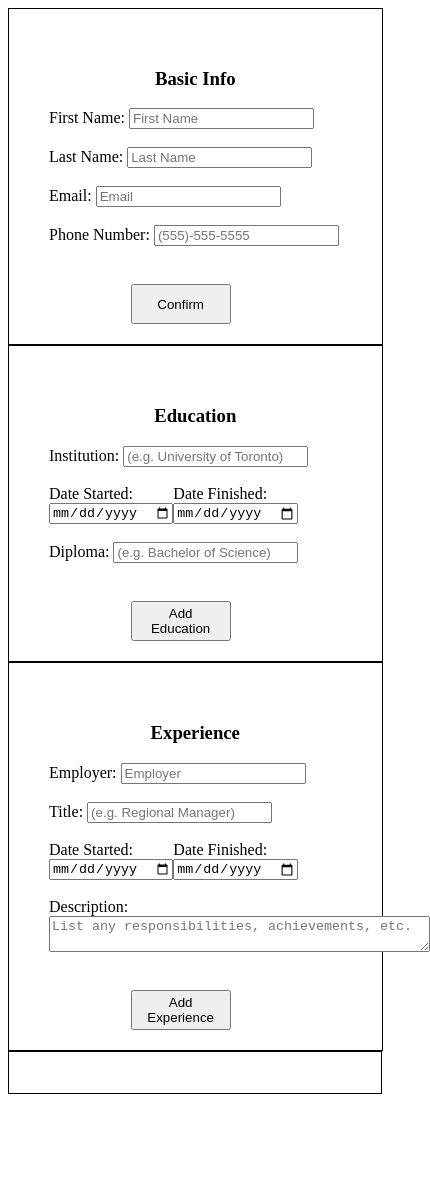
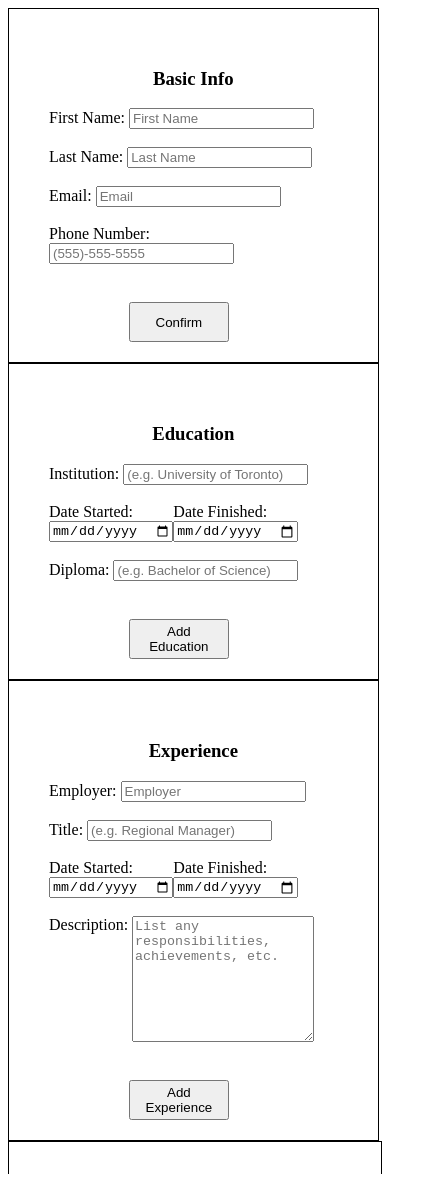
Before and after one commit to filroy-code/cv_app, a React (Create React App) app: page / in a window 390 px wide. Shown: the whole page, 430 px wide, since content can reach past the window. Before the commit the page ends 1102 px from the top, so only its background shows below. Built offline with nearby package versions, Linux system fonts and the light colour scheme.

Commit message:
fully working app with some UI improvements

```diff
--- a/src/App.js
+++ b/src/App.js
@@ -43,6 +43,7 @@ function App() {
 
   React.useEffect( () => {setPersonInfo(formStatus)}, [formStatus])
 
+
 //education info state and functions
   const [educationInfo, setEducationInfo] = React.useState([])
 
@@ -73,7 +74,8 @@ function App() {
         return ({...prevStatus,
         [name]: value })
   })
-  }
+}
+
 
   //experience info state and functions
   const [experienceInfo, setExperienceInfo] = React.useState([])
@@ -108,7 +110,7 @@ function App() {
   })
   }
 
-  //icon functions
+    //education editing and deleting functions
   function deleteEntry(event) {
     let targetBox = event.target.parentElement.parentElement.id
     let filteredEducation = educationInfo.filter(item => item.id !== targetBox)
@@ -117,36 +119,52 @@ function App() {
 
   const [editing, setEditing] = React.useState(false)
 
+  React.useEffect(
+    () =>  editing ? setEducationInfo(educationInfo.map((item, num) => {
+      if (num === editing - 1) return {...edFormStatus}; else return {...item}
+    })
+    ) : educationInfo, [editing, edFormStatus])
+
   function editEntry(event) {
     let targetBox = event.target.parentElement.parentElement.id
     let chosenEducation = educationInfo.filter(item => item.id === targetBox)
     for (let i = 0; i < educationInfo.length; i++) {
-      if (targetBox === educationInfo[i].id) {setEditing(i)}
+      if (targetBox === educationInfo[i].id) {setEditing(i + 1)}
     }
     setEdFormStatus({...chosenEducation[0]})
-    //let filteredEducation = educationInfo.filter(item => item.id !== targetBox)
-    //setEducationInfo(filteredEducation)
   }
 
   function submitChanges() {
     setEditing(false)
   }
 
+
+  //experience editing and deleting functions
   function experienceDeleteEntry(event) {
     let targetBox = event.target.parentElement.parentElement.parentElement.id
     let filteredExperience = experienceInfo.filter(item => item.id !== targetBox)
     setExperienceInfo(filteredExperience)
   }
 
-  const [experiencePinged, toggleExperiencePing] = React.useState(false)
-
   function experienceEditEntry(event) {
     let targetBox = event.target.parentElement.parentElement.parentElement.id
     let chosenExperience = experienceInfo.filter(item => item.id === targetBox)
+    for (let i = 0; i < experienceInfo.length; i++) {
+      if (targetBox === experienceInfo[i].id) {setExperienceEditing(i + 1)}
+    }
     setExperienceFormStatus({...chosenExperience[0]})
-    toggleExperiencePing(!experiencePinged)
-    //let filteredEducation = educationInfo.filter(item => item.id !== targetBox)
-    //setEducationInfo(filteredEducation)
+  }
+
+  const [experienceEditing, setExperienceEditing] = React.useState(false)
+
+  React.useEffect(
+    () =>  experienceEditing ? setExperienceInfo(experienceInfo.map((item, num) => {
+      if (num === experienceEditing - 1) return {...experienceFormStatus}; else return {...item}
+    })
+    ) : experienceInfo, [experienceEditing, experienceFormStatus])
+
+  function experienceSubmitChanges() {
+    setExperienceEditing(false)
   }
 
   return (
@@ -169,20 +187,26 @@ function App() {
           changeHandler={experienceChangeHandler}
           submitHandler={experienceSubmitHandler}
           experienceFormStatus={experienceFormStatus}
+          editing={experienceEditing}
+          submitChanges={experienceSubmitChanges}
         />
         </div>
-        {/*<div className='vl' />*/}
         <div className='outputs'>
-          <BasicInfoOutput personInfo={personInfo} />
+          <BasicInfoOutput
+          personInfo={personInfo}
+          submitted={submitted}
+          />
           <EducationInfoOutput
             educationInfo={educationInfo}
             deleteEntry={deleteEntry}
             editEntry={editEntry}
             editing={editing}
           />
-          <ExperienceInfoOutput experienceInfo={experienceInfo}
+          <ExperienceInfoOutput
+            experienceInfo={experienceInfo}
             deleteEntry={experienceDeleteEntry}
-            editEntry={experienceEditEntry} />
+            editEntry={experienceEditEntry}
+            editing={experienceEditing} />
         </div>
     </div>
   );
--- a/src/components/BasicInfoOutput.js
+++ b/src/components/BasicInfoOutput.js
@@ -2,7 +2,7 @@ import React from "react"
 
 export default function BasicInfoOutput(props) {
 
-    return <div className="basicInfoOutput">
+    return <div className={props.submitted ? "basicInfoOutput disabled" : "basicInfoOutput"}>
         <h1>{props.personInfo.firstName} {props.personInfo.lastName}</h1>
         <h3>{props.personInfo.email}</h3>
         <h3>{props.personInfo.phoneNumber}</h3>
--- a/src/components/EducationInfoOutput.js
+++ b/src/components/EducationInfoOutput.js
@@ -4,19 +4,9 @@ import DeleteIcon from '@material-ui/icons/Delete';
 
 export default function EducationInfoOutput(props) {
 
-   /* function updateList(props) {educationList = props.educationInfo.map(x => {
+    const educationList = props.educationInfo.map(function (x, num) {
         return(
-            <div>
-                <h3>{x.school}</h3>
-                <h3>{x.diploma}</h3>
-                <h4>{x.dateStarted} - {x.dateFinished}</h4>
-                <h3>{x.id}</h3>
-            </div>
-        )
-    })} */
-    const educationList = props.educationInfo.map(x => {
-        return(
-            <div className={props.editing ? "schoolEntry" : "schoolEntry"} key={x.id} id={x.id}>
+            <div className={num === (props.editing - 1) ? "schoolEntry editing" : "schoolEntry"} key={x.id} id={x.id}>
                 <div className="icons">
                 <button onClick={props.editEntry}><EditIcon fontSize="small" className="icon" /></button>
                 <button onClick={props.deleteEntry}><DeleteIcon fontSize="small" className="icon"/></button>
@@ -28,13 +18,6 @@ export default function EducationInfoOutput(props) {
         )
     })
 
-    /*return <div className="educationInfoOutput">
-        <h3>{props.educationInfo.school} </h3>
-        <h3>{props.educationInfo.dateStarted} - {props.educationInfo.dateFinished}</h3>
-        <h3>{props.educationInfo.diploma}</h3>
-        <h3>{props.educationInfo.id}</h3>
-    </div> */
-
     return <div className="educationInfoOutput">
     {educationList}
     </div>
--- a/src/components/ExperienceInfo.js
+++ b/src/components/ExperienceInfo.js
@@ -3,7 +3,7 @@ import React from "react"
 export default function ExperienceInfo(props) {
 
     return (
-        <div className="inputs">
+        <div className={props.editing ? "inputs experienceForm experienceEditing" : "inputs experienceForm"}>
             <h3>Experience</h3>
             <form onSubmit={props.submitHandler}>
                 <label htmlFor="employer">Employer: </label>
@@ -50,12 +50,12 @@ export default function ExperienceInfo(props) {
                         onChange={props.changeHandler}
                         placeholder="List any responsibilities, achievements, etc."
                         value={props.experienceFormStatus.description}
-                        cols="45"
+                        rows="8"
                 />
                 <br /><br />
             </form>
             <div />
-            <button className="submitButton" onClick={props.submitHandler}>{"Add Experience"}</button>
+            <button className="submitButton" onClick={ props.editing ? props.submitChanges : props.submitHandler}>{props.editing ? "Submit Changes" : "Add Experience"}</button>
         </div>
     )
 }
--- a/src/components/ExperienceInfoOutput.js
+++ b/src/components/ExperienceInfoOutput.js
@@ -4,23 +4,13 @@ import DeleteIcon from '@material-ui/icons/Delete';
 
 export default function ExperienceInfoOutput(props) {
 
-   /* function updateList(props) {educationList = props.educationInfo.map(x => {
+    const experienceList = props.experienceInfo.map(function (x, num) {
         return(
-            <div>
-                <h3>{x.school}</h3>
-                <h3>{x.diploma}</h3>
-                <h4>{x.dateStarted} - {x.dateFinished}</h4>
-                <h3>{x.id}</h3>
-            </div>
-        )
-    })} */
-    const experienceList = props.experienceInfo.map(x => {
-        return(
-            <div className="experienceEntry" key={x.id} id={x.id}>
+            <div className={num === (props.editing - 1) ? "experienceEntry experienceEditing" : "experienceEntry"} key={x.id} id={x.id}>
                 <div className="experienceGrouperMain">
                     <div>
                         <h3>{x.employer} - <em>{x.jobTitle}</em></h3>
-                        <h4>{x.workDateStarted} - {x.workDateFinished}</h4>
+                        <h4>{x.dateStarted} - {x.dateFinished}</h4>
                     </div>
                     <div className="experienceGrouperIcons">
                         <button onClick={props.editEntry}><EditIcon fontSize="small" className="icon" /></button>
@@ -32,13 +22,6 @@ export default function ExperienceInfoOutput(props) {
         )
     })
 
-    /*return <div className="educationInfoOutput">
-        <h3>{props.educationInfo.school} </h3>
-        <h3>{props.educationInfo.dateStarted} - {props.educationInfo.dateFinished}</h3>
-        <h3>{props.educationInfo.diploma}</h3>
-        <h3>{props.educationInfo.id}</h3>
-    </div> */
-
     return <div className="experienceInfoOutput">
     {experienceList}
     </div>
--- a/src/index.css
+++ b/src/index.css
@@ -21,6 +21,11 @@ input {
   transition: background-color 0.6s ease-out;
 }
 
+.experienceForm {
+  background-color: white;
+  transition: background-color 0.6s ease-out;
+}
+
 .inputs > h3 {
   align-self: center;
 }
@@ -30,6 +35,10 @@ input {
   padding: 10px;
   line-height: 0.5;
   margin-bottom: -10px;
+  background-color: white;
+  transition: background-color 0.6s ease-out;
+  position: relative;
+  z-index: 1;
 }
 
 .submitButton {
@@ -42,7 +51,6 @@ input {
 }
 
 .outputs {
-  padding: 5px;
   border: 1px solid black;
 }
 
@@ -76,6 +84,7 @@ h1 {
 .schoolEntry {
   line-height: 0.5;
   padding: 20px;
+  padding-top: 25px;
   position: relative;
   background-color: white;
   transition: background-color 0.6s ease-out;
@@ -106,10 +115,13 @@ h1 {
 
 .experienceEntry {
   padding: 13px 20px;
+  background-color: white;
+  transition: background-color 0.6s ease-out;
 }
 
 .experienceEntry > p {
   line-height: 1;
+  margin-top: 0px;
 }
 
 .experienceGrouperMain {
@@ -131,10 +143,23 @@ h1 {
 
 textarea {
   vertical-align: top;
+  width: 25vw;
 }
 
 .editing {
-  background-color: rgb(82, 224, 54);
+  background-color: rgb(177, 235, 165);
+}
+
+.editing:hover {
+  background-color: rgb(177, 235, 165);
+}
+
+.experienceEditing {
+  background-color: rgb(144, 201, 133);
+}
+
+.experienceEditing:hover {
+  background-color: rgb(144, 201, 133);
 }
 
 @media only screen and (max-width: 600px) {
@@ -145,11 +170,23 @@ textarea {
 
   .inputs {
     display: flex;
-    width: 75vw;
+    width: 74vw;
     flex-direction: column;
   }
 
   .submitButton {
     position: relative;
   }
+
+  textarea {
+    width: 45vw;
+  }
 }
+
+@media only screen and (max-width: 933px) {
+
+  .inputs {
+    display: flex;
+    flex-direction: column;
+  }
+}
```
